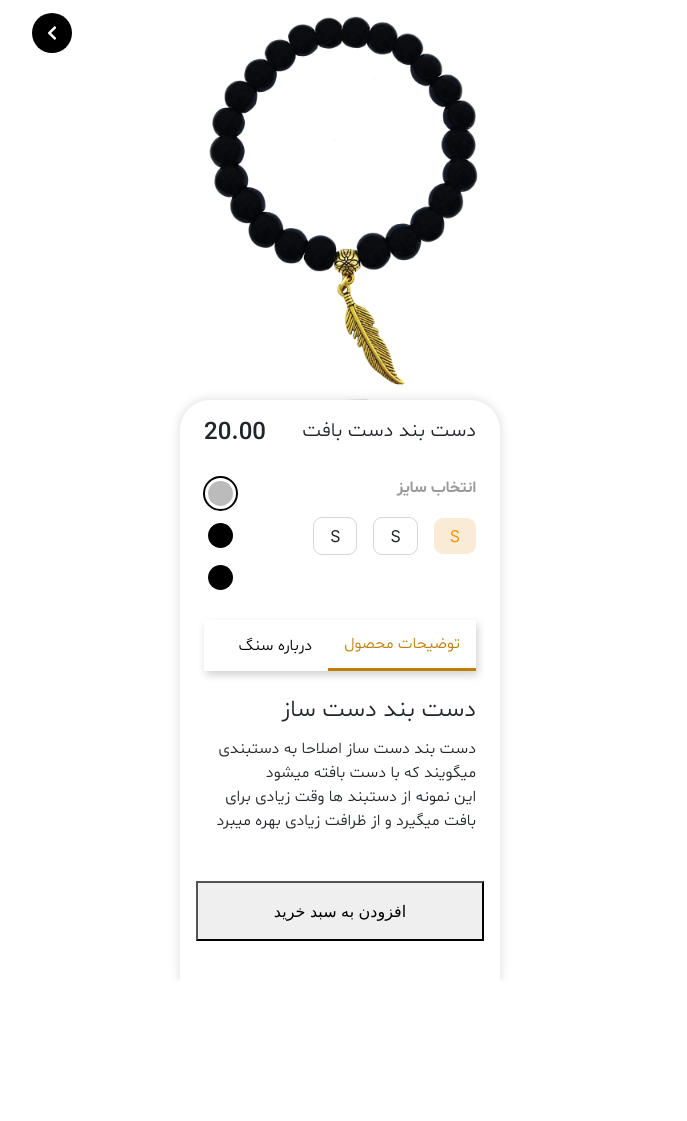
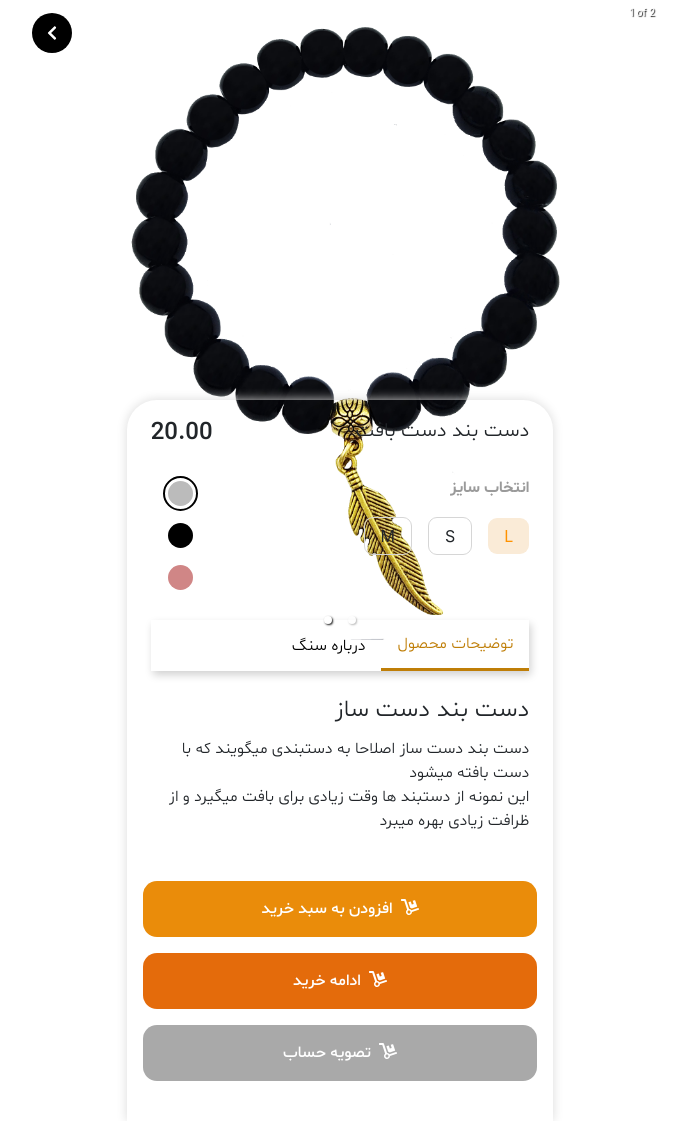
Before and after one commit to alirezakargar1380/tech-next-js, a Next.js app: page /products/1 in a window 1280 px wide. Shown: the whole page, without its empty margins (300-987 px from the left). Before the commit the page ends 981 px from the top, so only its background shows below. Built offline with nearby package versions, Linux system fonts and the light colour scheme.

Commit message:
add icons to product page

```diff
--- a/pages/products/[id].js
+++ b/pages/products/[id].js
@@ -9,9 +9,13 @@ import {
 import Head from 'next/head';
 import { library,  } from '@fortawesome/fontawesome-svg-core'
 import { fab } from '@fortawesome/free-brands-svg-icons'
-import { faCheckSquare, faCoffee, faChevronCircleLeft, faChevronLeft, fas } from '@fortawesome/free-solid-svg-icons'
+import { faCheckSquare, faCoffee, faChevronCircleLeft, faDolly, faChevronLeft, fas } from '@fortawesome/free-solid-svg-icons'
+import { ToastContainer, toast } from 'react-toastify';
+import 'react-toastify/dist/ReactToastify.css';
 
 library.add(fab, fas, faCheckSquare, faCoffee, faChevronLeft, faChevronCircleLeft)
+import "react-responsive-carousel/lib/styles/carousel.min.css"; // requires a loader
+import { Carousel } from 'react-responsive-carousel';
 
 export default class Products extends React.Component {
   constructor(props) {
@@ -77,15 +81,29 @@ export default class Products extends React.Component {
   render() {
     return(
         <div dir="rtl">
+          <ToastContainer
+              position="top-center"
+          />
           <div className="col-md-6 mx-auto px-0">
             <div className="h-50vh position-relative text-center w-100 mx-auto">
               <div className="cover-object h-inherit w-inherit mx-auto position-relative">
-                <img className="h-inherit w-100"
-                     style={{
-                       objectFit: "contain"
-                     }}
-                     src="/114925804.jpg" alt=""/>
+                {/*<img className="h-inherit w-100"*/}
+                {/*     style={{*/}
+                {/*       objectFit: "contain"*/}
+                {/*     }}*/}
+                {/*     src="/114925804.jpg" alt=""/>*/}
+                <div dir={"ltr"}>
+                  <Carousel autoPlay={false} emulateTouch={true} showThumbs={false} showArrows={false}>
+                    <div>
+                      <img src="/114925804.jpg" />
+                    </div>
+                    <div>
+                      <img src="/114930099.jpg" />
+                    </div>
+                  </Carousel>
+                </div>
                 <div className="position-absolute btn-section">
+                  <a href="/search_products" className="cw">
                     <button
                         className="mr-auto border-0 rounded-circle product-back-btn-c product-back-btn">
                       <div className="cw">
@@ -93,10 +111,11 @@ export default class Products extends React.Component {
                         <FontAwesomeIcon icon={faChevronLeft} />
                       </div>
                     </button>
+                  </a>
                 </div>
               </div>
             </div>
-            <div className="col-md-6 px-0 mx-auto product-detail-box">
+            <div className="col-md-8 px-0 mx-auto product-detail-box">
               <header className="d-flex justify-content-between">
                 <h5 className="text-left pr-4 pt-3 font-light">دست بند دست بافت</h5>
                 <h4 className="text-left pl-4 pt-3 font-medium">20.00</h4>
@@ -111,7 +130,7 @@ export default class Products extends React.Component {
                           onClick={(event) => {
                             this.selectSize(event)
                           }}
-                      >S</span>
+                      >L</span>
                     </div>
                     <div className="border-2 ml-3">
                       <span className="py-2 px-3 product-size-box product-size-border product-size-border-radius"
@@ -125,7 +144,7 @@ export default class Products extends React.Component {
                             onClick={(event) => {
                               this.selectSize(event)
                             }}
-                      >S</span>
+                      >M</span>
                     </div>
                   </section>
                 </div>
@@ -154,7 +173,7 @@ export default class Products extends React.Component {
                           this.selectColor(event)
                         }}
                   >
-                    <span className="dot" style={{backgroundColor: "#000"}}></span>
+                    <span className="dot" style={{backgroundColor: "#d08686"}}></span>
                   </span>
                   </div>
                 </div>
@@ -191,7 +210,27 @@ export default class Products extends React.Component {
               </section>
               <section className="bottom-0 w-100 pb-4">
                 <div className="p-3">
-                  <button className="w-100 p-3">افزودن به سبد خرید</button>
+                  <button className="w-100 p-3 border-0 font-medium product-add-to-cart-btn"
+                  onClick={() => {
+                    toast("محصول شما با موفقیت به سبد خرید اضافه شد",{
+                      type: "info",
+                      theme: "light"
+                    })
+                  }}>
+                    <FontAwesomeIcon icon={faDolly} className="ml-2"/>
+                    افزودن به سبد خرید
+                  </button>
+                  <a href="/search_products">
+                    <button className="w-100 p-3 border-0 font-medium product-countinu-shopping-btn mt-3">
+                      <FontAwesomeIcon icon={faDolly} className="ml-2"/>
+                      ادامه خرید
+                    </button>
+                  </a>
+                  <button className="w-100 p-3 border-0 font-medium product-end-shopping-btn mt-3">
+                    <FontAwesomeIcon icon={faDolly} className="ml-2"/>
+                    تصویه حساب
+                  </button>
+
                 </div>
               </section>
             </div>
```
Lines whose indentation alone changed are shown as unchanged.
